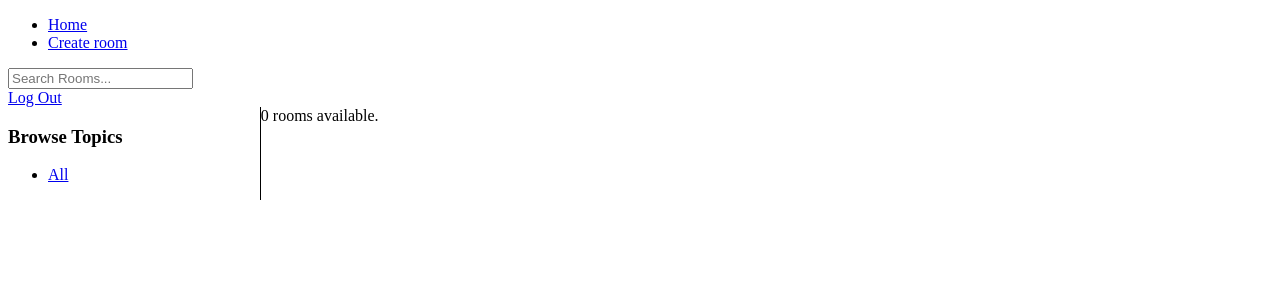
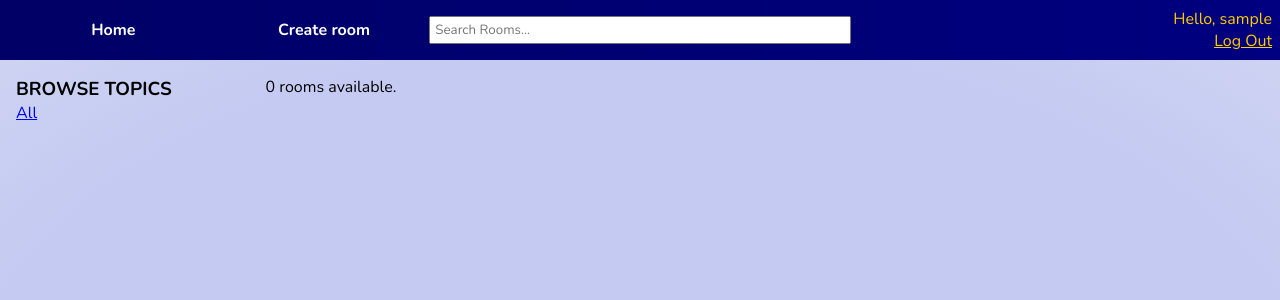
Before and after one commit to MelvDouc/Django-studybud, a Django app: page / in a window 1280 px wide. Shown: the top 300 px of the page. Run offline with Django 3.2, Linux system fonts and the light colour scheme; the visitor is signed in with stand-in values (Sample User, id 1); data that the repository does not hold is empty.

Commit message:
add some styling

```diff
--- a/base/templates/base/home.django.html
+++ b/base/templates/base/home.django.html
@@ -3,7 +3,7 @@
 {% block body %}
 
 <div id="home-container">
-  <aside id="home-left">
+  <aside class="left">
     <h3>Browse Topics</h3>
     <div id="home-topics">
       <ul>
@@ -21,12 +21,12 @@
     </div>
   </aside>
 
-  <div id="home-right">
-    <div>{{ roomCount }} rooms available.</div>
+  <div class="right">
+    <div class="room-count">{{ roomCount }} rooms available.</div>
 
     <ul>
       {% for room in rooms %}
-      <li>
+      <li class="room">
         <h3>@{{ room.host.username }}</h3>
         <a href="{% url 'base:room' room.id %}">[{{ room.id }}]</a>
         <span>{{ room.name }}</span>
--- a/base/views.py
+++ b/base/views.py
@@ -50,12 +50,12 @@ def registerUser(request):
         form = UserCreationForm(request.POST)
         if not form.is_valid():
             messages.error(request, "An error occurred during registration.")
-            return
-        user = form.save(commit=False)
-        user.username = user.username.lower()
-        user.save()
-        login(request, user)
-        return redirect("base:home")
+        else:
+            user = form.save(commit=False)
+            user.username = user.username.lower()
+            user.save()
+            login(request, user)
+            return redirect("base:home")
 
     form = UserCreationForm()
     return renderView(request, "login_register", {"page": page, "form": form})
--- a/static/css/style.css
+++ /dev/null
@@ -1,8 +0,0 @@
-#home-container {
-  display: grid;
-  grid-template-columns: 1fr 4fr;
-}
-
-#home-left {
-  border-right: 1px solid black;
-}
--- /dev/null
+++ b/static/scss/_header.scss
@@ -0,0 +1,62 @@
+header {
+  $bgColor: rgb(0, 0, 102);
+  display: flex;
+  background: $bgColor;
+  background: linear-gradient(to right, $bgColor, lighten($bgColor, 5%));
+  padding: .5em;
+
+  nav {
+    @extend %full-size;
+    display: grid;
+    grid-template-columns: repeat(3, 1fr);
+
+    .left ul {
+      display: flex;
+      list-style: none;
+      height: 100%;
+
+      li {
+        width: 100%;
+        @extend %grid-center;
+
+        a {
+          color: white;
+          font-weight: bold;
+          text-decoration: none;
+          text-align: center;
+
+          &:hover {
+            color: $headerYellow;
+          }
+        }
+      }
+    }
+
+    .middle {
+      @extend %grid-center;
+
+      form {
+        @extend %grid-center;
+        @extend %full-size;
+
+        input {
+          width: 100%;
+          padding: .2em .3em;
+          font-family: inherit;
+        }
+      }
+    }
+
+    .right {
+      color: $headerYellow;
+      display: flex;
+      flex-flow: column nowrap;
+      justify-content: center;
+      align-items: flex-end;
+
+      a {
+        color: inherit;
+      }
+    }
+  }
+}
--- /dev/null
+++ b/static/scss/_home.scss
@@ -0,0 +1,45 @@
+#home-container {
+  @extend %full-size;
+  display: grid;
+  grid-template-columns: 1fr 4fr;
+
+  ul {
+    list-style-type: none;
+  }
+
+  .left {
+    h3 {
+      text-transform: uppercase;
+    }
+  }
+
+  .right {
+    .room-count {
+      margin-bottom: 1em;
+    }
+
+    ul {
+      display: flex;
+      flex-flow: column wrap;
+      row-gap: 1em;
+
+      .room {
+        background: rgb(0, 51, 102);
+        color: white;
+        padding: .5em;
+
+        h3 {
+          margin-bottom: 0.66em;
+        }
+
+        a {
+          color: inherit;
+
+          &:hover {
+            color: $headerYellow;
+          }
+        }
+      }
+    }
+  }
+}
--- /dev/null
+++ b/static/scss/_media.scss
@@ -0,0 +1,27 @@
+@media only screen and (orientation: portrait) {
+  header nav {
+    grid-template-columns: unset;
+    row-gap: .85em;
+
+    .left ul {
+      flex-flow: column nowrap;
+      justify-content: center;
+      align-items: center;
+    }
+  }
+
+
+  #home-container {
+    $padd: 2em;
+    grid-template-columns: unset;
+
+    .left {
+      padding-bottom: $padd;
+      border-bottom: 1px solid darken($mainBlue, 5%);
+    }
+
+    .right {
+      padding-top: $padd;
+    }
+  }
+}
--- /dev/null
+++ b/static/scss/_utils.scss
@@ -0,0 +1,18 @@
+@import url('https://fonts.googleapis.com/css2?family=Anonymous+Pro:wght@400;700&family=Nunito:ital,wght@0,400;0,700;1,400&display=swap');
+
+$mainBlue: rgb(196, 202, 241);
+$headerYellow: rgb(255, 204, 0);
+
+%grid-center {
+  display: grid;
+  place-items: center;
+}
+
+%full-size {
+  width: 100%;
+  height: 100%;
+}
+
+%main-font {
+  font-family: 'Nunito', 'Trebuchet MS', 'Lucida Sans Unicode', 'Lucida Grande', 'Lucida Sans', Arial, sans-serif;
+}
--- /dev/null
+++ b/static/scss/style.scss
@@ -0,0 +1,33 @@
+@import "utils";
+
+*,
+*::before,
+*::after {
+  margin: 0;
+  padding: 0;
+  box-sizing: border-box;
+}
+
+html,
+body {
+  min-height: 100vh;
+}
+
+body {
+  display: flex;
+  flex-direction: column;
+  @extend %main-font;
+}
+
+main {
+
+  flex: 1;
+  padding: 1em;
+  background: $mainBlue;
+  background: radial-gradient($mainBlue 75%, lighten($mainBlue, 2.5%) 100%);
+}
+
+@import "header";
+@import "home";
+
+@import "media";
--- a/templates/__inc/nav.django.html
+++ b/templates/__inc/nav.django.html
@@ -1,4 +1,5 @@
 <nav>
+  <div class="left">
     <ul>
       <li>
         <a href="{% url 'base:home' %}">Home</a>
@@ -7,14 +8,20 @@
         <a href="{% url 'base:create-room' %}">Create room</a>
       </li>
     </ul>
+  </div>
 
+  <div class="middle">
     <form action="{% url 'base:home' %}" method="get">
       <input type="text" placeholder="Search Rooms..." name="q" />
     </form>
+  </div>
 
+  <div class="right">
     {% if request.user.is_authenticated %}
+    <p>Hello, {{request.user}}</p>
     <a href="{% url 'base:logout' %}">Log Out</a>
     {% else %}
     <a href="{% url 'base:login' %}">Log In</a>
     {% endif %}
+  </div>
 </nav>
--- a/templates/__layouts/base.django.html
+++ b/templates/__layouts/base.django.html
@@ -11,24 +11,26 @@
       href="{% static 'img/favicon.ico' %}"
       type="image/x-icon"
     />
-    <link rel="stylesheet" href="{% static 'css/style.css' %}" />
+    <link rel="stylesheet" href="{% static 'css/style.min.css' %}" />
     <script src="{% static 'js/main.js' %}" defer></script>
     <title>Study Bud</title>
   </head>
   <body>
-    <header>
-      {% include "../__inc/nav.django.html" %}
-    </header>
+    <header>{% include "../__inc/nav.django.html" %}</header>
 
+    <main>
       {% if messages %}
       <ul class="messages">
         {% for message in messages %}
-    <li {% if message.tags %}class="{{ message.tags }}"{% endif %}>{{ message }}</li>
+        <li {% if message.tags %}class="{{ message.tags }}" {% endif %}>
+          {{ message }}
+        </li>
         {% endfor %}
       </ul>
       {% endif %}
 
       {% block body %}
       {% endblock %}
+    </main>
   </body>
 </html>
```
Also changed, not shown: static/css/style.min.css (added). Lines whose indentation alone changed are shown as unchanged.
